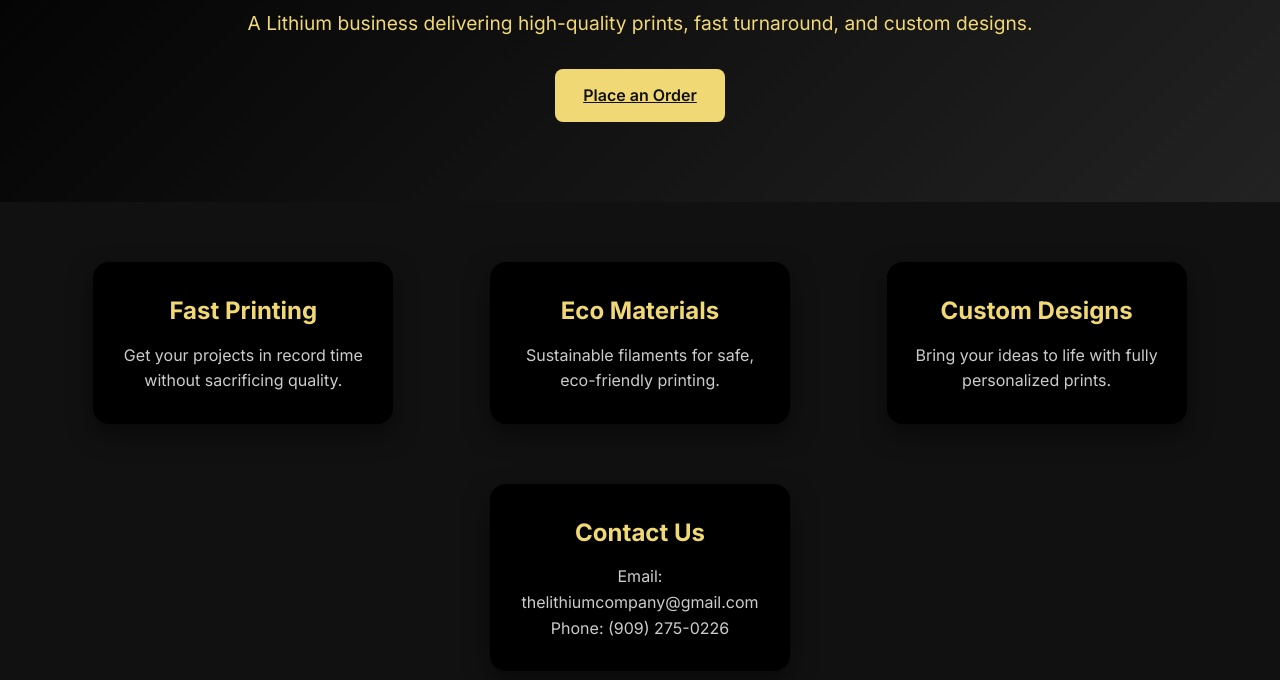
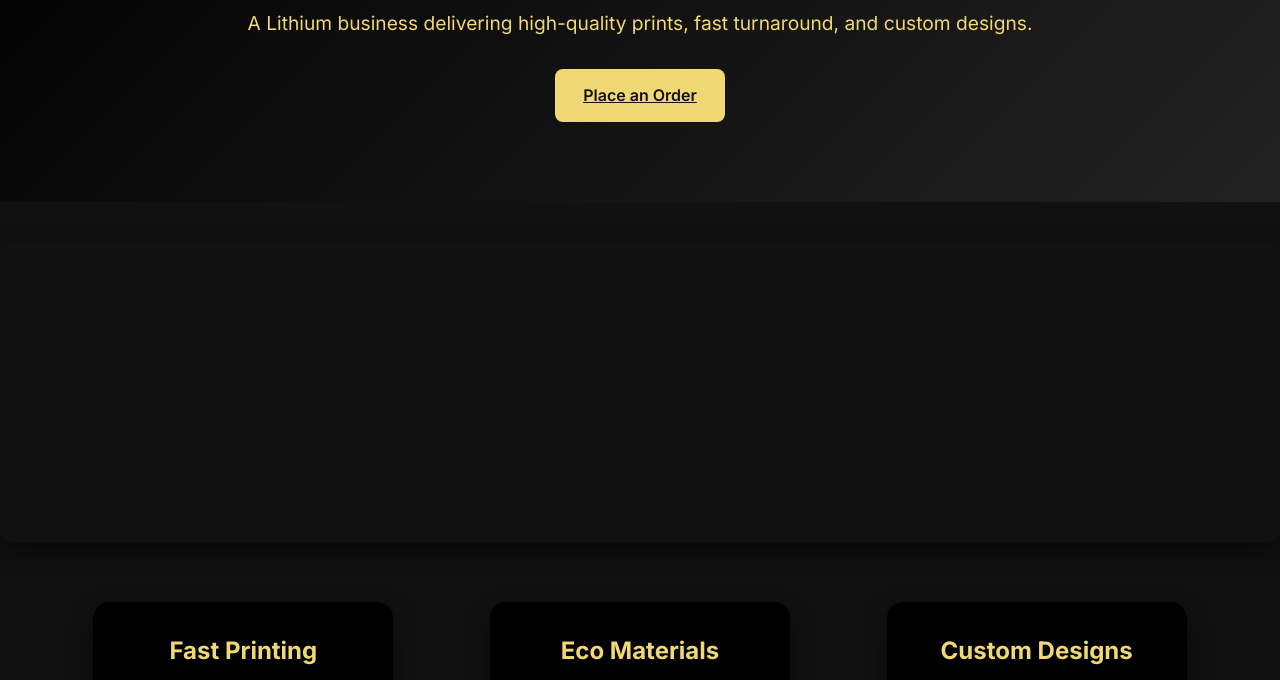
Before and after one commit to lithium-company/polymer, a plain HTML site: page index.html in a window 1280 px wide. Shown: the part 272-952 px from the top of the page. Drawn offline with Linux system fonts and the light colour scheme.

Commit message:
Update index.html

```diff
--- a/index.html
+++ b/index.html
@@ -26,6 +26,8 @@
   <a class="cta-button" href="order.html">Place an Order</a>
 </section>
 
+<section class="banner"></section> <!-- Banner Section -->
+
 <section class="features" id="features">
   <div class="feature-card">
     <h2>Fast Printing</h2>
@@ -42,10 +44,10 @@
 </section>
 
 <section class="contact" id="contact">
-  <div class="feature-card" style="margin: auto; max-width: 400px;">
+  <div class="feature-card" style="margin:auto; max-width:400px;">
     <h2>Contact Us</h2>
     <p>Email: thelithiumcompany@gmail.com</p>
-    <p>Phone: (909) 275-0226</p>
+    <p>Phone: (555) 123-4567</p>
   </div>
 </section>
 
```
